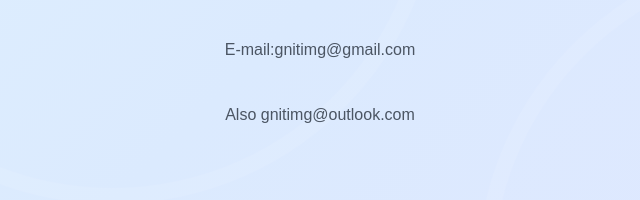
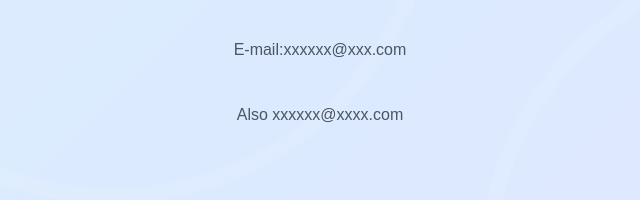
Before and after one commit to gnitimg/Personal-Blog-Web, a plain HTML site: page Version 2.0.0/contact.html in a window 1280 px wide. Shown: the part 404-604 px from the top of the page, 320-960 px from the left. Drawn offline with Linux system fonts and the light colour scheme; a small style sheet from the web is missing.

Commit message:
Update contact.html

```diff
--- a/Version 2.0.0/contact.html
+++ b/Version 2.0.0/contact.html
@@ -29,8 +29,8 @@
         <div class="simple">
             <h1>Contact Me</h1>
             <p class="subtitle">Feel free to reach out!</p>
-            <p class="subtitle1">E-mail:gnitimg@gmail.com</p>
-            <p class="subtitle2">Also gnitimg@outlook.com</p>
+            <p class="subtitle1">E-mail:xxxxxx@xxx.com</p>
+            <p class="subtitle2">Also xxxxxx@xxxx.com</p>
         </div>
     </div>
 </header>
```
